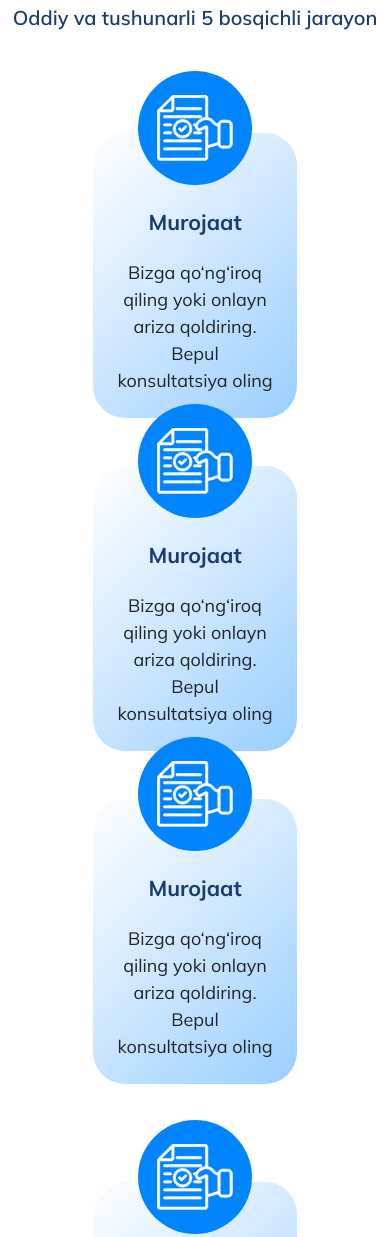
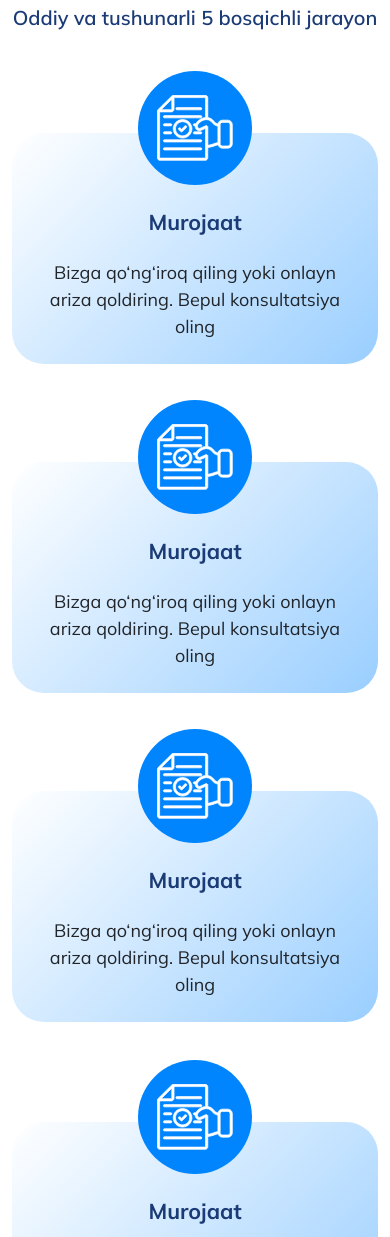
Before and after one commit to zhayitov1-star/adjaster24, a plain HTML site: page index.html in a window 390 px wide. Shown: the part 4908-6145 px from the top of the page. Drawn offline with nearby package versions, Linux system fonts and the light colour scheme.

Commit message:
add code html

```diff
--- a/asset/css/style.css
+++ b/asset/css/style.css
@@ -719,6 +719,10 @@ a {
         font-size: 25px;
     }
 
+    .process-card{
+        margin-bottom: 50px;
+    }
+
 }
 
 @media (max-width: 576px) {
--- a/index.html
+++ b/index.html
@@ -376,8 +376,8 @@
             <div class="process-line process-after position-relative">
                 <div class="container">
                     <div
-                        class="row z-3 gy-5 justify-content-md-between justify-content-center align-items-stretch pb-5">
-                        <div class="col-lg-3 col-md-4 col-7  h-100 bg-white">
+                        class="row z-3 gy-5 justify-content-md-between justify-content-center align-items-stretch pb-sm-5">
+                        <div class="col-lg-3 col-md-4 col-sm-7 col-12  h-100 bg-white">
                             <div
                                 class="process-card before-none rounded-5 w-100 d-flex flex-column align-items-center px-4 position-relative">
                                 <div
@@ -394,7 +394,7 @@
                             </div>
                         </div>
 
-                        <div class="col-lg-3 col-md-4 col-7  h-100 bg-white">
+                        <div class="col-lg-3 col-md-4 col-sm-7 col-12  h-100 bg-white">
                             <div
                                 class="process-card rounded-5 w-100 d-flex flex-column align-items-center px-4 position-relative">
                                 <div
@@ -411,7 +411,7 @@
                             </div>
                         </div>
 
-                        <div class="col-lg-3 col-md-4 col-7  h-100 bg-white">
+                        <div class="col-lg-3 col-md-4 col-sm-7 col-12  h-100 bg-white">
                             <div
                                 class="process-card rounded-5 w-100 d-flex flex-column align-items-center px-4 position-relative">
                                 <div
@@ -435,7 +435,7 @@
                 <div class="container">
                     <div class="row z-3 justify-content-md-between justify-content-center mt-5 align-items-stretch">
                         <div class="col-1 d-none d-md-block"></div>
-                        <div class="col-lg-3 col-md-4 col-7  h-100 bg-white">
+                        <div class="col-lg-3 col-md-4 col-sm-7 col-12  h-100 bg-white">
                             <div
                                 class="process-card rounded-5 w-100 d-flex flex-column align-items-center px-4 position-relative">
                                 <div
@@ -449,9 +449,9 @@
                                 </div>
                             </div>
                         </div>
-                        <div class="col-lg-3 col-md-4 col-7  h-100 bg-white">
+                        <div class="col-lg-3 col-md-4 col-sm-7 col-12  h-100 bg-white">
                             <div
-                                class="process-card after-none rounded-5 w-100 d-flex flex-column align-items-center px-4 position-relative">
+                                class="process-card after-none rounded-5 w-100 d-flex flex-column align-items-center px-4 mb-0 mt-5 mt-sm-0 position-relative">
                                 <div
                                     class="process-img mb-4 rounded-circle d-flex justify-content-center align-items-center">
                                     <img src="asset/image/process-one.svg" class="" alt="">
```
